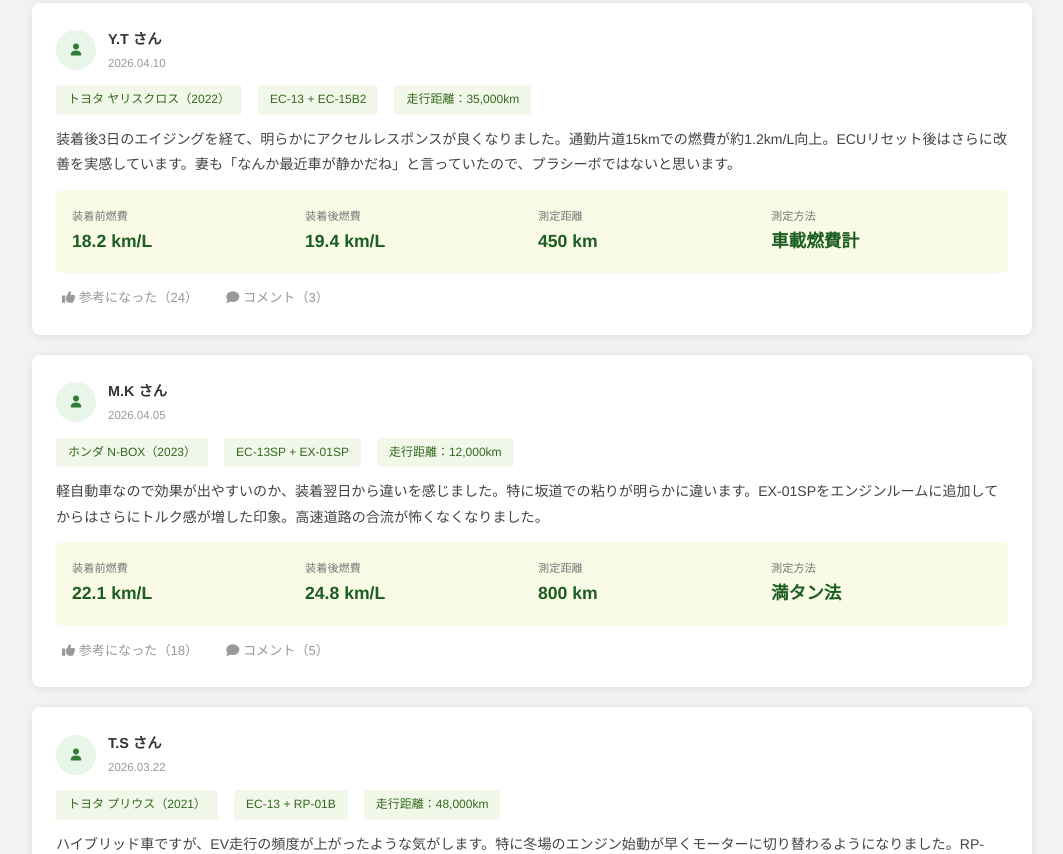
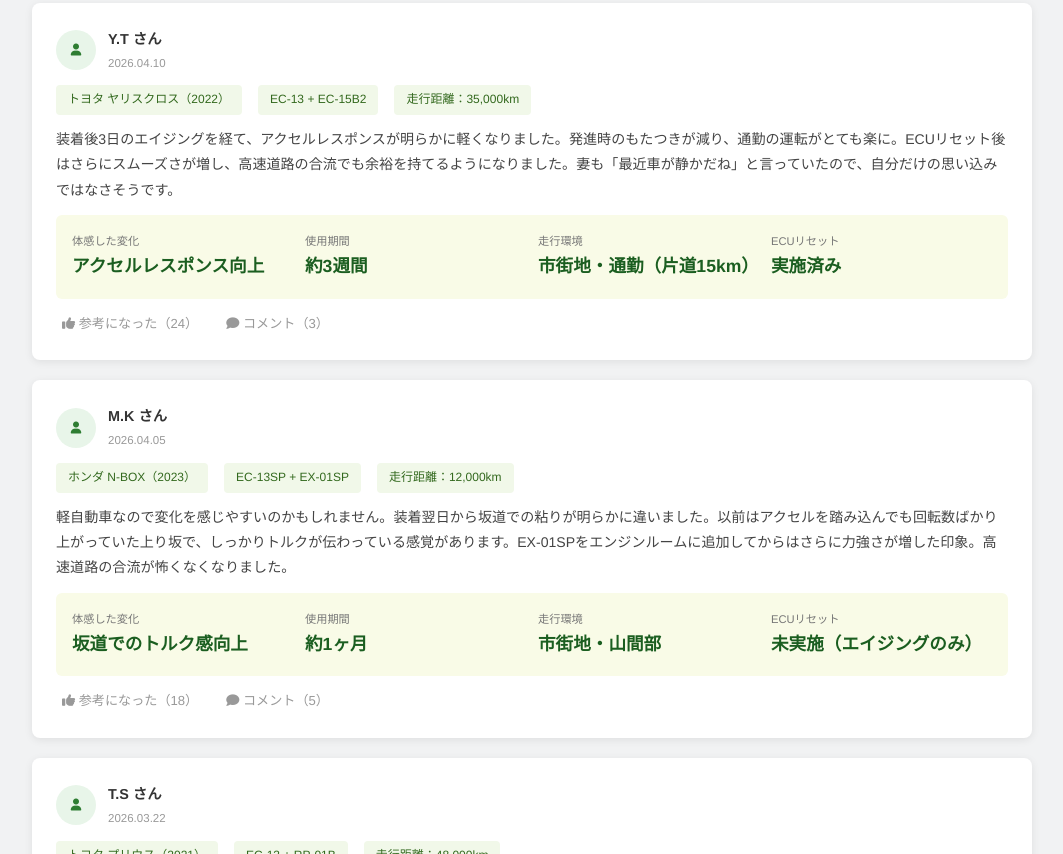
Before and after one commit to fk5030-ai/brand-site-mockup, a plain HTML site: page reports.html in a window 1280 px wide. Shown: the part 634-1488 px from the top of the page, without its empty margins (108-1171 px from the left). Drawn offline with nearby package versions, Linux system fonts and the light colour scheme.

Commit message:
Add files via upload

```diff
--- a/reports.html
+++ b/reports.html
@@ -73,12 +73,12 @@
         <span class="tag">EC-13 + EC-15B2</span>
         <span class="tag">走行距離：35,000km</span>
       </div>
-      <p class="report-body">装着後3日のエイジングを経て、明らかにアクセルレスポンスが良くなりました。通勤片道15kmでの燃費が約1.2km/L向上。ECUリセット後はさらに改善を実感しています。妻も「なんか最近車が静かだね」と言っていたので、プラシーボではないと思います。</p>
+      <p class="report-body">装着後3日のエイジングを経て、アクセルレスポンスが明らかに軽くなりました。発進時のもたつきが減り、通勤の運転がとても楽に。ECUリセット後はさらにスムーズさが増し、高速道路の合流でも余裕を持てるようになりました。妻も「最近車が静かだね」と言っていたので、自分だけの思い込みではなさそうです。</p>
       <div class="report-data">
-        <div class="data-item"><span class="data-label">装着前燃費</span><span class="data-value">18.2 km/L</span></div>
-        <div class="data-item"><span class="data-label">装着後燃費</span><span class="data-value">19.4 km/L</span></div>
-        <div class="data-item"><span class="data-label">測定距離</span><span class="data-value">450 km</span></div>
-        <div class="data-item"><span class="data-label">測定方法</span><span class="data-value">車載燃費計</span></div>
+        <div class="data-item"><span class="data-label">体感した変化</span><span class="data-value">アクセルレスポンス向上</span></div>
+        <div class="data-item"><span class="data-label">使用期間</span><span class="data-value">約3週間</span></div>
+        <div class="data-item"><span class="data-label">走行環境</span><span class="data-value">市街地・通勤（片道15km）</span></div>
+        <div class="data-item"><span class="data-label">ECUリセット</span><span class="data-value">実施済み</span></div>
       </div>
       <div class="report-actions">
         <button><i class="fas fa-thumbs-up"></i> 参考になった（24）</button>
@@ -100,12 +100,12 @@
         <span class="tag">EC-13SP + EX-01SP</span>
         <span class="tag">走行距離：12,000km</span>
       </div>
-      <p class="report-body">軽自動車なので効果が出やすいのか、装着翌日から違いを感じました。特に坂道での粘りが明らかに違います。EX-01SPをエンジンルームに追加してからはさらにトルク感が増した印象。高速道路の合流が怖くなくなりました。</p>
+      <p class="report-body">軽自動車なので変化を感じやすいのかもしれません。装着翌日から坂道での粘りが明らかに違いました。以前はアクセルを踏み込んでも回転数ばかり上がっていた上り坂で、しっかりトルクが伝わっている感覚があります。EX-01SPをエンジンルームに追加してからはさらに力強さが増した印象。高速道路の合流が怖くなくなりました。</p>
       <div class="report-data">
-        <div class="data-item"><span class="data-label">装着前燃費</span><span class="data-value">22.1 km/L</span></div>
-        <div class="data-item"><span class="data-label">装着後燃費</span><span class="data-value">24.8 km/L</span></div>
-        <div class="data-item"><span class="data-label">測定距離</span><span class="data-value">800 km</span></div>
-        <div class="data-item"><span class="data-label">測定方法</span><span class="data-value">満タン法</span></div>
+        <div class="data-item"><span class="data-label">体感した変化</span><span class="data-value">坂道でのトルク感向上</span></div>
+        <div class="data-item"><span class="data-label">使用期間</span><span class="data-value">約1ヶ月</span></div>
+        <div class="data-item"><span class="data-label">走行環境</span><span class="data-value">市街地・山間部</span></div>
+        <div class="data-item"><span class="data-label">ECUリセット</span><span class="data-value">未実施（エイジングのみ）</span></div>
       </div>
       <div class="report-actions">
         <button><i class="fas fa-thumbs-up"></i> 参考になった（18）</button>
```
Also changed, not shown: index.html (+4 -4 lines), product-detail.html (+3 -3 lines).
